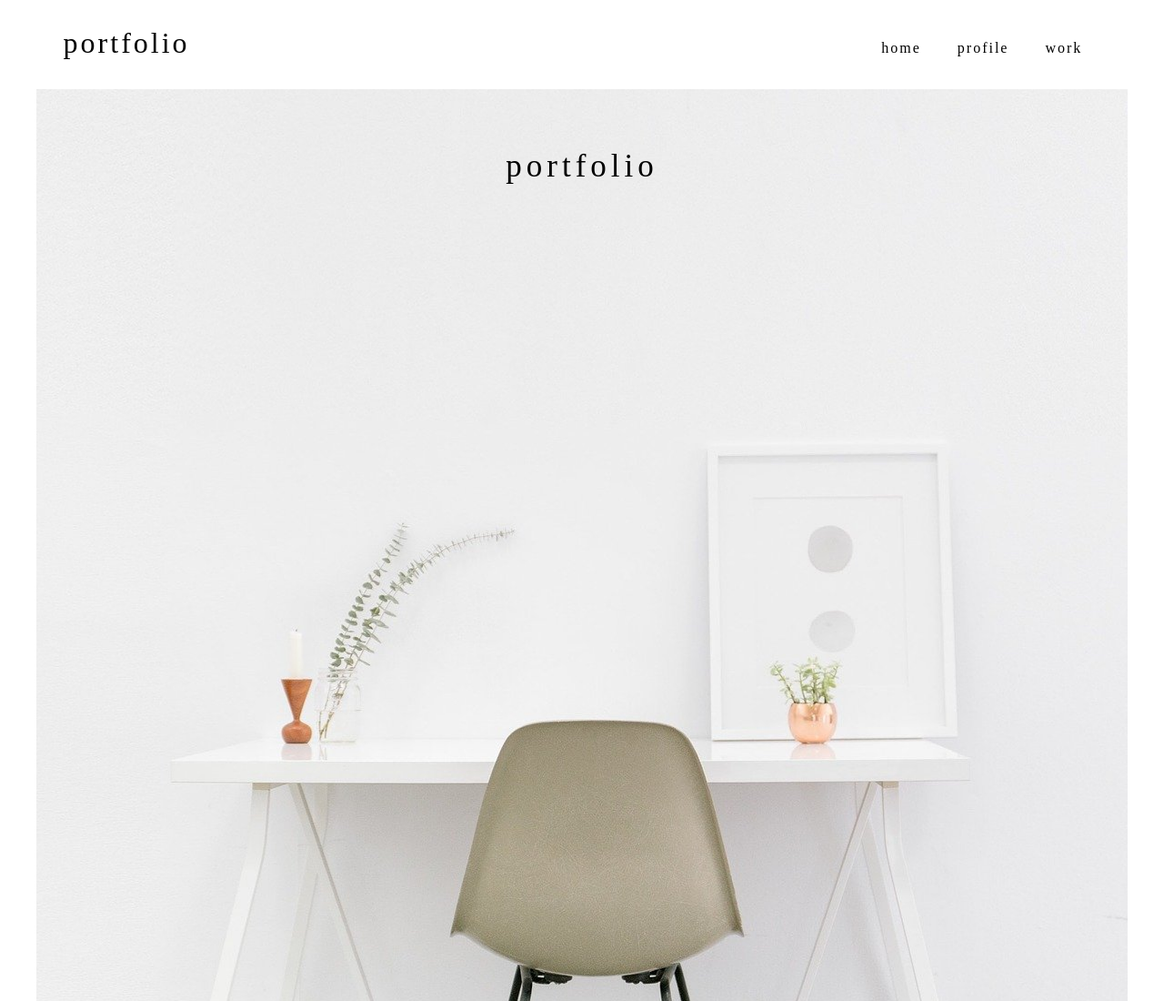
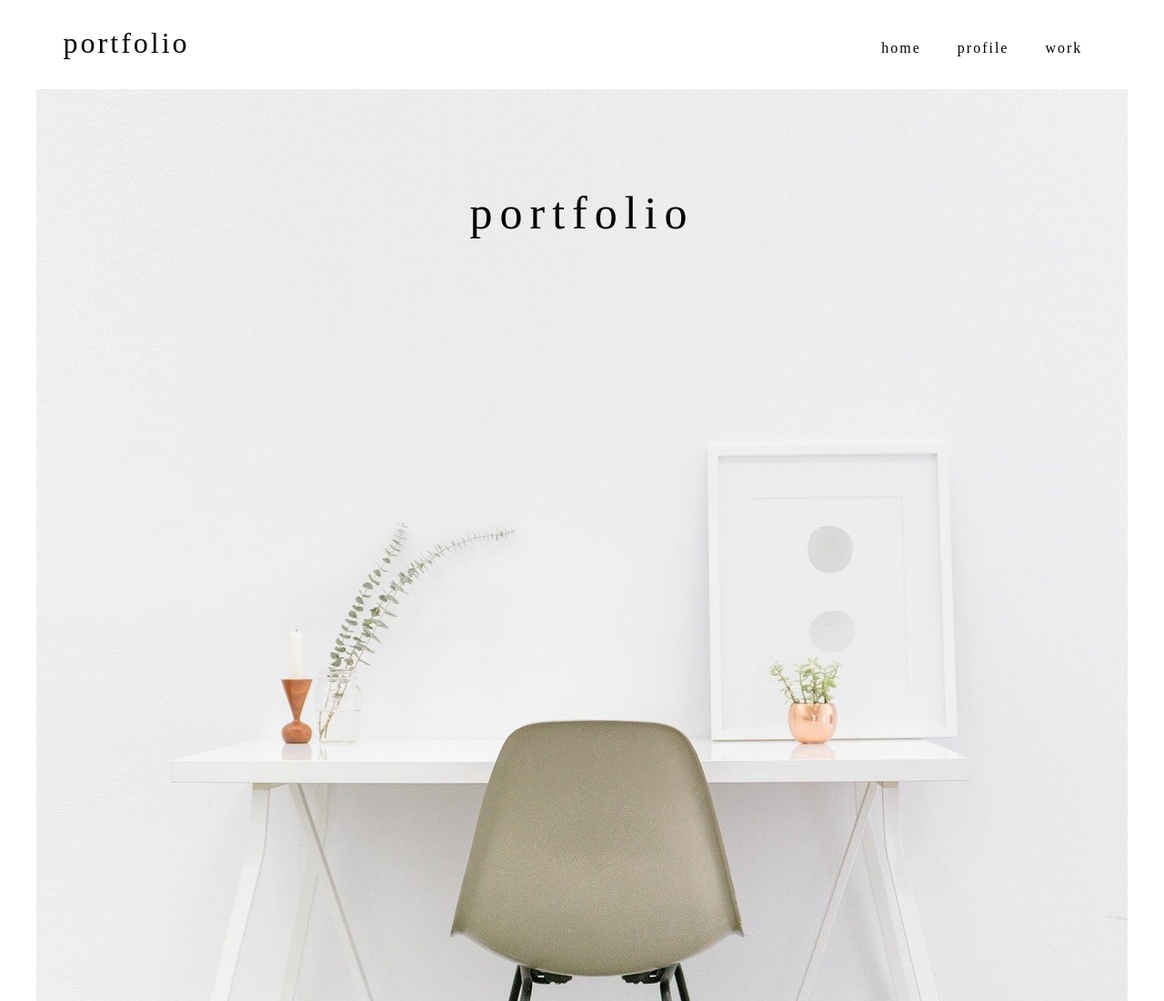
Before and after one commit to asuka27/portfolio, a plain HTML site: page index.html in a window 1280 px wide. Shown: the top 1100 px of the page at 91% size. Drawn offline with Linux system fonts and the light colour scheme.

Commit message:
ホーム部分の変更をしました

```diff
--- a/portfolio.css
+++ b/portfolio.css
@@ -32,11 +32,12 @@
 	background-position: bottom center;
 }
 #home h1{
-	font-size: 35px;
+	font-size: 50px;
+	font-family: 'EB Garamond', serif;
 	font-weight: lighter;
-	letter-spacing: 5px;
+	letter-spacing: 8px;
 	position: absolute;
-	top: 20%;
+	top: 25%;
 	left: 50%;
 	transform: translate(-50%,-50%);
 }
```
